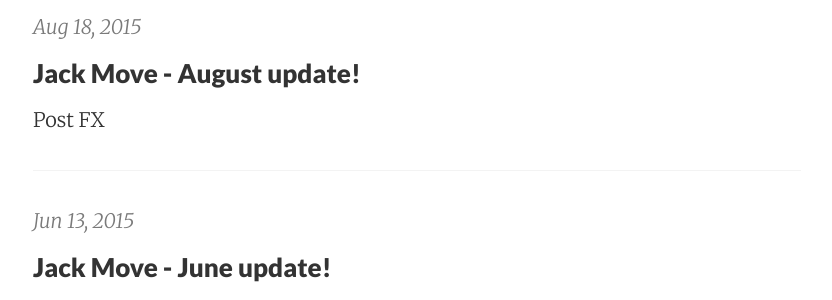
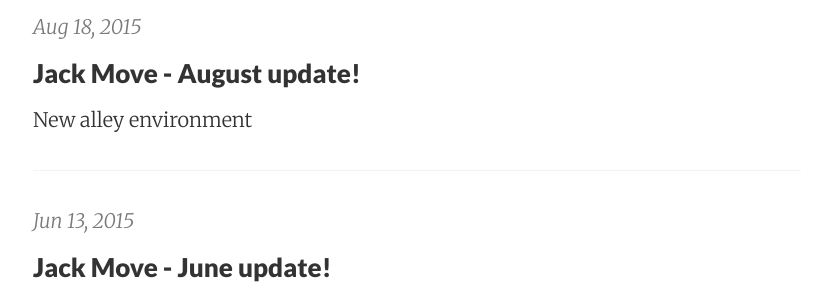
Before and after one commit to empika/empika.github.io, a Jekyll site: the page built from index.html, in a window 1280 px wide. Shown: the part 731-1031 px from the top of the page, without its empty margins (223-1055 px from the left). Built offline with Jekyll 4.4.1, drawn with Linux system fonts in a browser that asks for light colours; the list of posts is cut into pages by our own code.

Commit message:
Update 2015-08-18-jack-move-update-august.md

```diff
--- a/_posts/2015-08-18-jack-move-update-august.md
+++ b/_posts/2015-08-18-jack-move-update-august.md
@@ -2,7 +2,7 @@
 layout:     post
 title:      Jack Move - August update!
 date:       2015-08-18 14:11:29
-summary:    Post FX
+summary:    New alley environment
 categories: [posts, jack-move]
 ---
 
```
